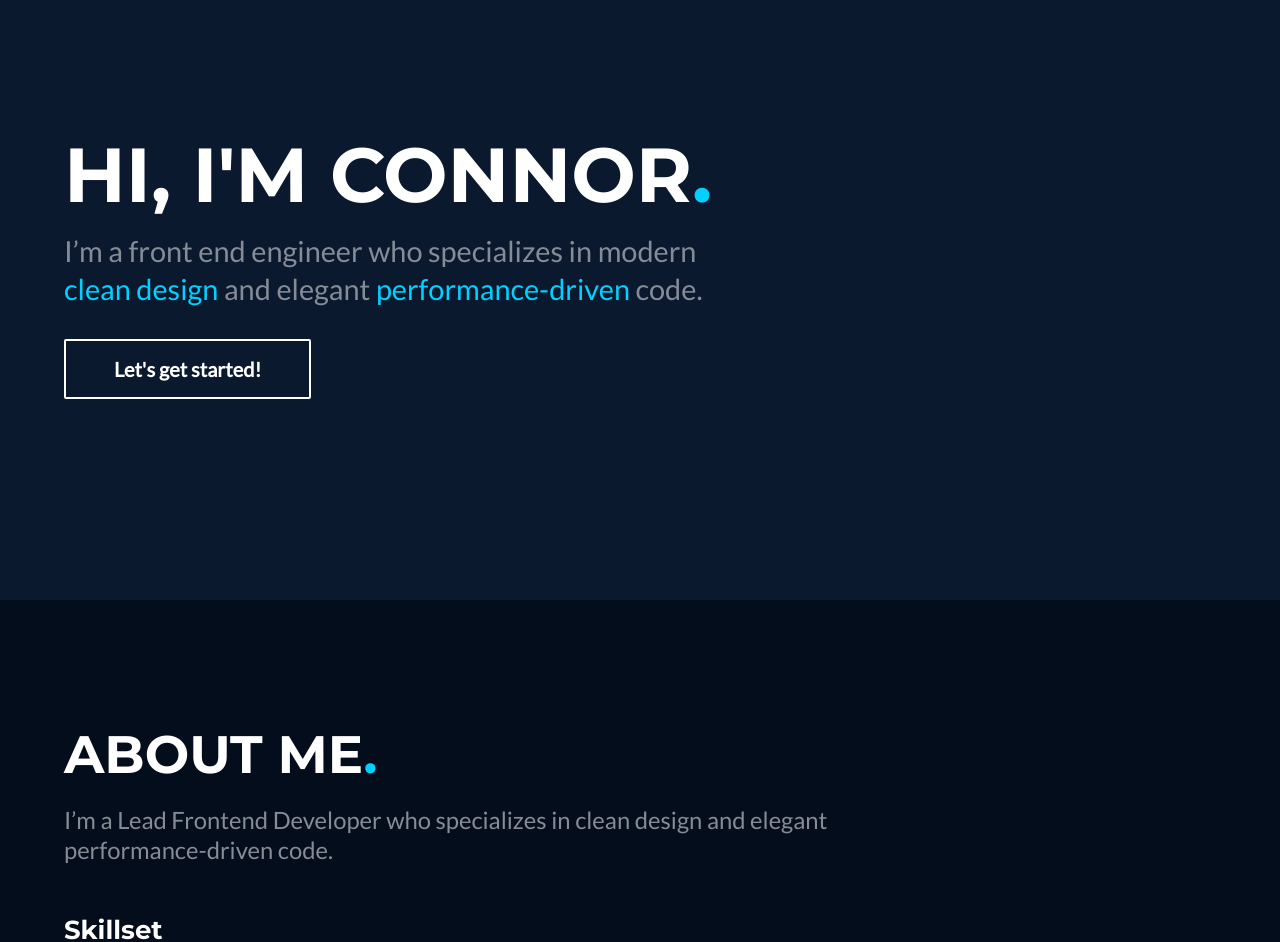
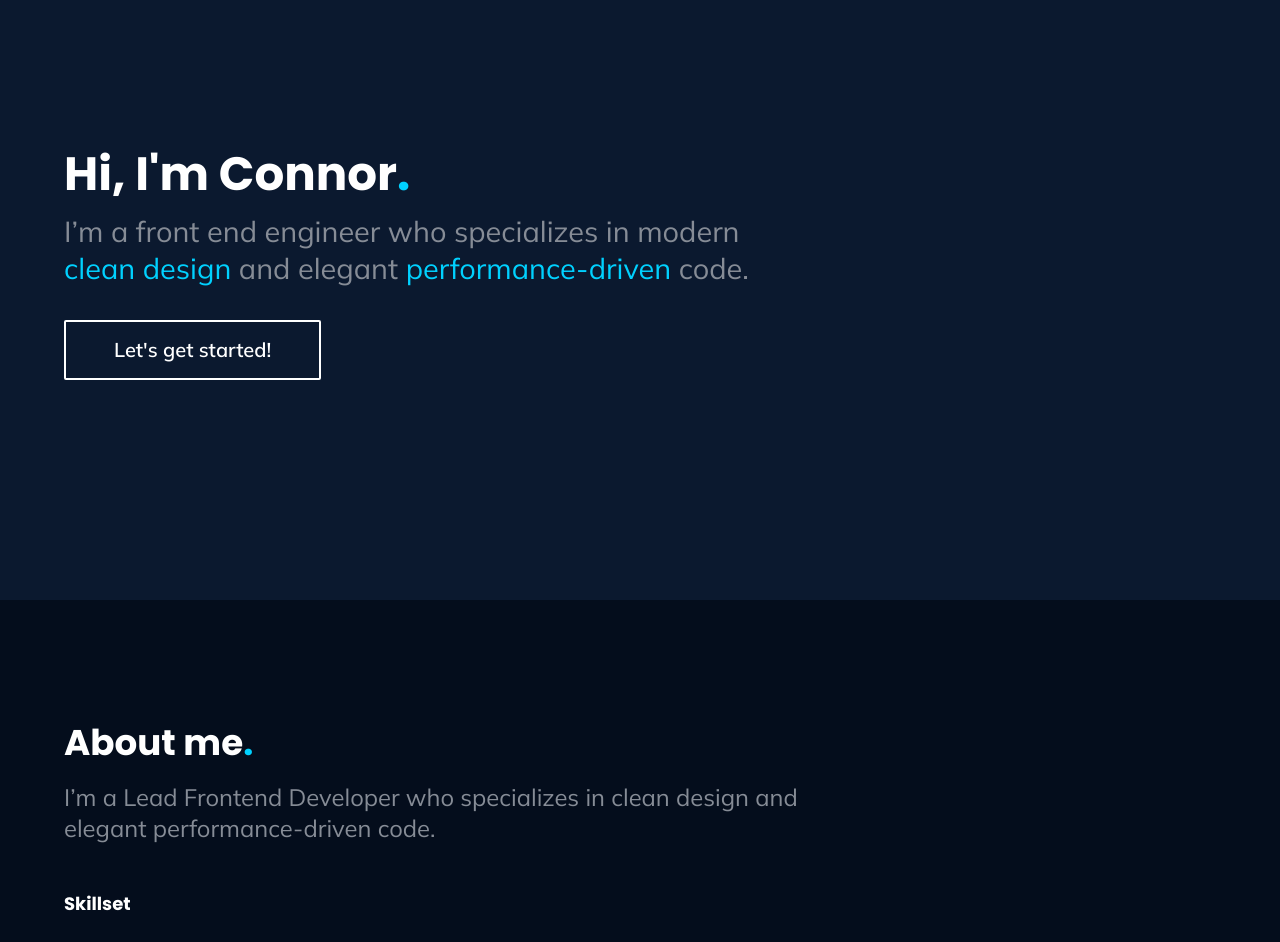
Before and after one commit to cjbeales/portfolio-2023, a Next.js app: page / in a window 1280 px wide. Shown: the part 200-1142 px from the top of the page. Built offline with nearby package versions, Linux system fonts and the light colour scheme.

Commit message:
New typography values and imports added

```diff
--- a/src/components/Layout/index.js
+++ b/src/components/Layout/index.js
@@ -12,8 +12,9 @@ export default function Layout({ children }) {
                 <link rel="icon" href="/favicon.ico" />
                 <link rel="preconnect" href="https://fonts.googleapis.com" />
                 <link rel="preconnect" href="https://fonts.gstatic.com" crossOrigin />
-                <link href="https://fonts.googleapis.com/css2?family=Montserrat:wght@600;700&display=swap" rel="stylesheet" />
-                <link href="https://fonts.googleapis.com/css2?family=Lato&display=swap" rel="stylesheet" />
+                {/* <link href="https://fonts.googleapis.com/css2?family=Montserrat:wght@600;700&display=swap" rel="stylesheet" /> */}
+                <link href="https://fonts.googleapis.com/css2?family=Mulish:wght@400;600&family=Poppins:wght@700&display=swap" rel="stylesheet" />
+                {/* <link href="https://fonts.googleapis.com/css2?family=Lato&display=swap" rel="stylesheet" /> */}
             </Head>
 
             <main>
--- a/src/styles/imports/_theme.scss
+++ b/src/styles/imports/_theme.scss
@@ -26,9 +26,18 @@ $positive: #59a64d;
 //--- TYPOGRAPHY ---//
 
 // Typefaces
-$font-primary: "Montserrat", sans-serif;
-$font-secondary: "Lato", sans-serif;
+$font-primary: 'Poppins', sans-serif;
+$font-secondary: 'Mulish', sans-serif;
 $font-family-base: $font-secondary;
+
+$fs-55: 5.5rem;
+$fs-42: 4.2rem;
+$fs-35: 3.5rem;
+$fs-32: 3.2rem;
+$fs-18: 1.8rem;
+$fs-16: 1.6rem;
+$fs-14: 1.4rem;
+$fs-12: 1.2rem;
 
 // Heading sizing
 $heading-xxl: 9rem;
--- a/src/styles/imports/_typography.scss
+++ b/src/styles/imports/_typography.scss
@@ -17,14 +17,11 @@ a {
 
 p {
   font-family: $font-secondary;
-  font-size: $body-sm;
+  font-size: $fs-18;
   color: $type-primary;
   margin: $space-16 0;
   font-weight: $font-weight-normal;
   line-height: $line-height-dense;
-  @include screen("desktopAll") {
-    font-size: $body-md;
-  }
 }
 
 a {
@@ -40,16 +37,7 @@ h4,
 h5 {
   font-family: $font-primary;
   line-height: $line-height-dense;
-  margin: $space-24 0;
   color: $type-primary;
-
-  &:first-of-type {
-    margin: 0 0 $space-24 0;
-
-    &.no--margin {
-      @extend .no--margin;
-    }
-  }
 
   span {
     font-size: inherit;
@@ -59,57 +47,39 @@ h5 {
 }
 
 //---Standardised margins---//
-h1,
-h2 {
-  @extend .margin--32;
-  text-transform: uppercase;
-}
-
-h3,
-h4,
-h5 {
-  @extend .margin--24;
-}
 
 //---Sizing / Weight---//
 h1 {
-  font-size: $heading-xxl;
+  font-size: $fs-55;
   font-weight: 700;
+
   @include screen("laptop") {
-    font-size: calc($heading-xxl *.85);
+    font-size: calc($fs-55 * 0.85);
   }
+
   @include screen("tablet-and-mobile") {
-    font-size: $heading-md;
+    font-size: $fs-35;
   }
 }
 
 h2 {
-  font-size: $heading-md;
+  font-size: $fs-42;
   font-weight: 700;
+
   @include screen("laptop") {
-    font-size: calc($heading-xl *.85);
+    font-size: calc($fs-42 * 0.85);
   }
+
   @include screen("desktop") {
-    font-size: $heading-xl;
+    font-size: $fs-32;
   }
 }
 
 h3 {
-  font-size: $heading-lg;
-
-  @include screen("laptop") {
-    font-size: calc($heading-md *.85);
-  }
+  font-size: $fs-18;
 
   @include screen("desktop") {
-    font-size: $heading-md;
-  }
-}
-
-h4 {
-  font-size: $heading-sm;
-  @include screen("desktop") {
-    font-size: $heading-md;
+    font-size: $fs-16;
   }
 }
 
@@ -247,7 +217,7 @@ p {
   &--xl {
     font-size: $body-md;
     @include screen("laptop") {
-      font-size: calc($body-xl *.85);
+      font-size: calc($body-xl * 0.85);
     }
     @include screen("desktop") {
       font-size: $body-xl;
@@ -258,7 +228,7 @@ p {
     font-size: $body-sm;
 
     @include screen("laptop") {
-      font-size: calc($body-lg *.85);
+      font-size: calc($body-lg * 0.85);
     }
 
     @include screen("desktop") {
```
